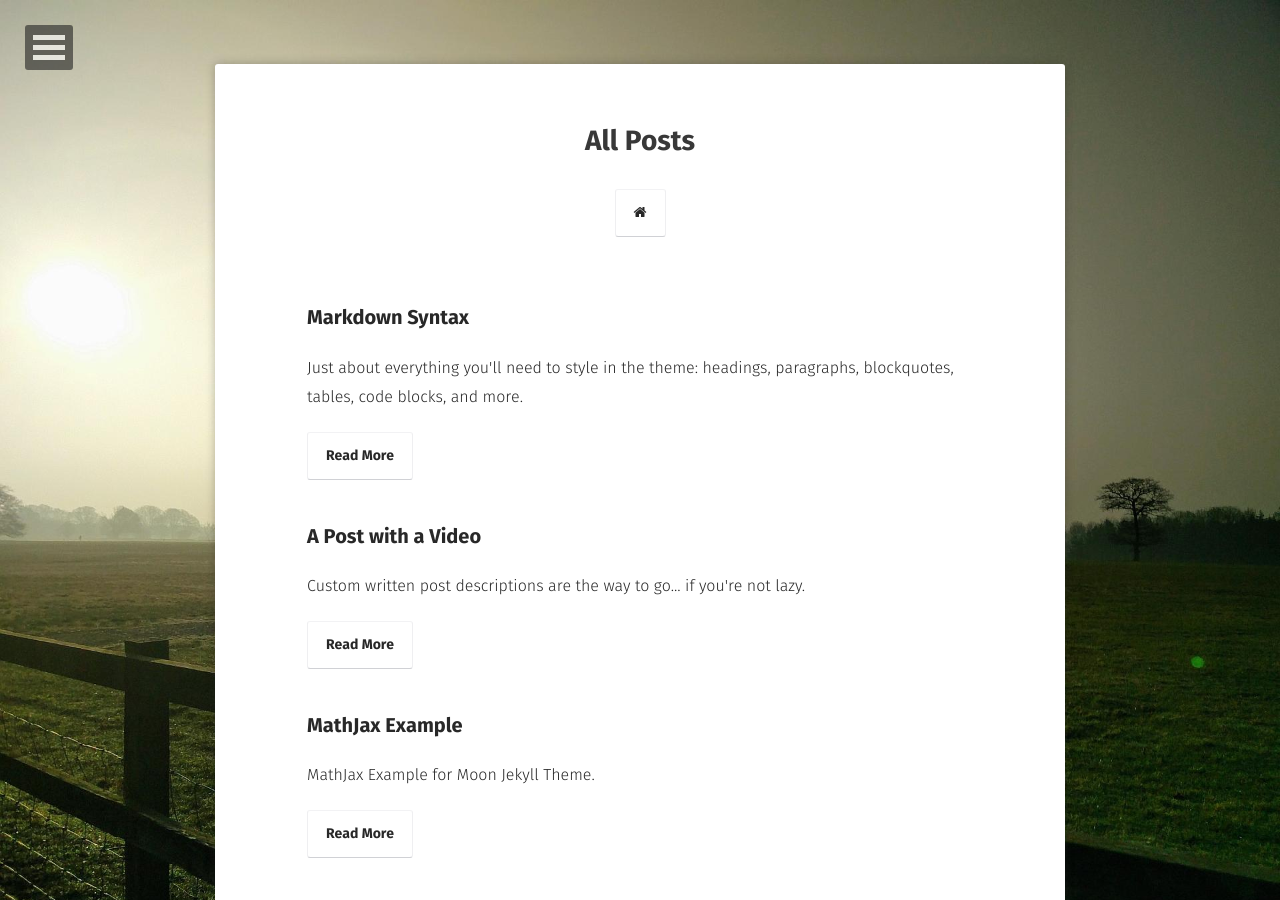
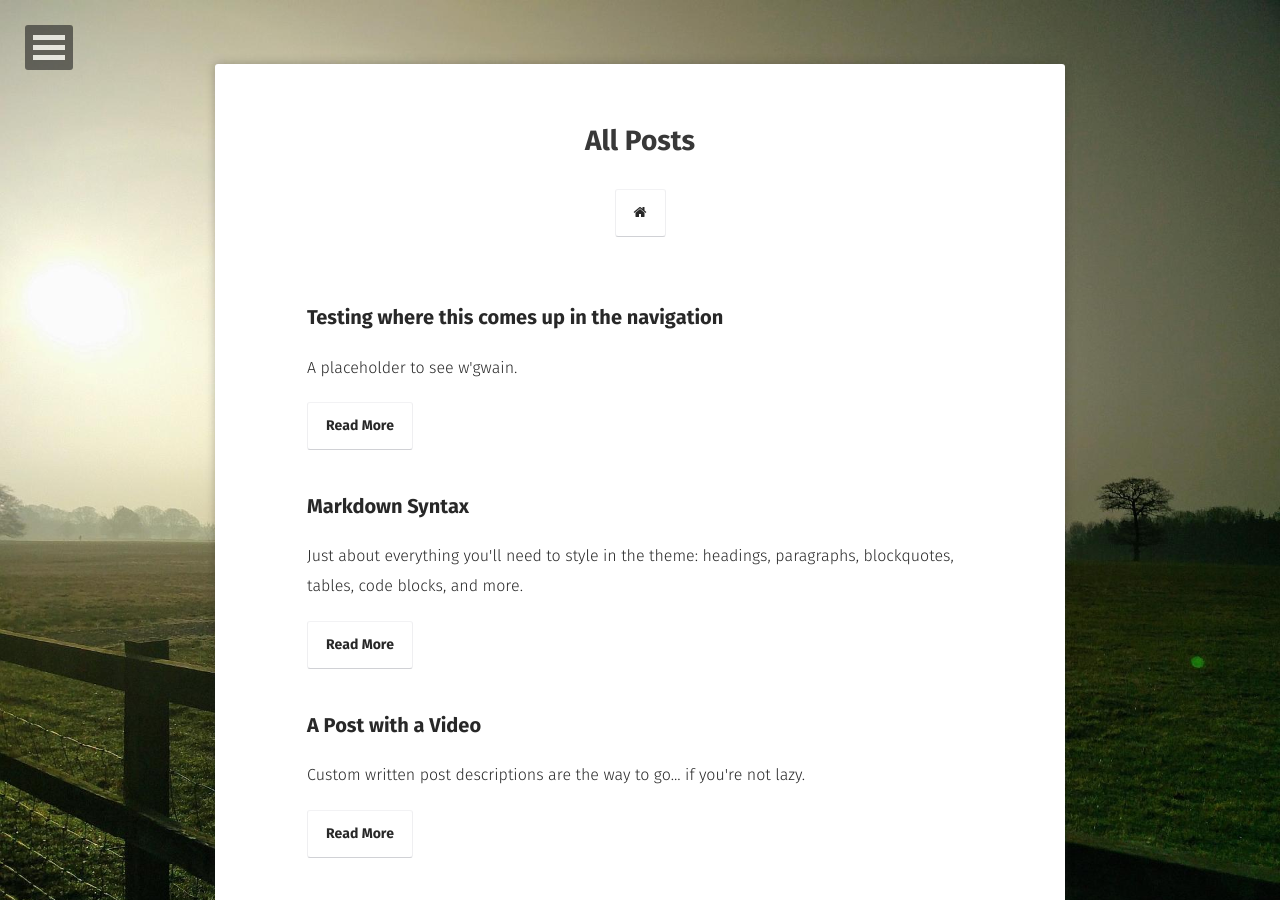
Before and after one commit to multijoy/multijoy-content, a Jekyll site: the page built from posts/index.md, in a window 1280 px wide and 900 px high. Built offline with Jekyll 4.4.1, drawn with Linux system fonts in a browser that asks for light colours; some web fonts are replaced.

Commit message:
some test posts and other fiddling

```diff
--- a/_data/navigation.yml
+++ b/_data/navigation.yml
@@ -2,3 +2,6 @@
 
 - title: Projects
   url: /projects/
+
+- title: Reviews
+  url: /reviews/
--- /dev/null
+++ b/_posts/2016-02-27-a-test-review-post.md
@@ -0,0 +1,14 @@
+---
+layout: post
+title: "Testing where this comes up in the navigation"
+date: 2017-02-27
+excerpt: "A placeholder to see w'gwain."
+review: true
+comments: true
+---
+
+## This should look like a review!
+
+# Review, review, review
+
+Ipsom larum and all that jazz.
```
Also changed, not shown: reviews/index.md (added, +6 -0 lines).
